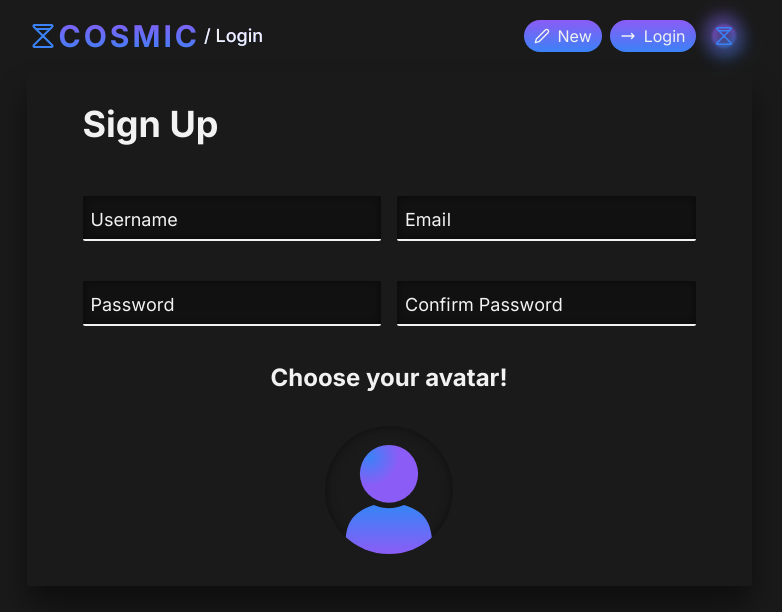
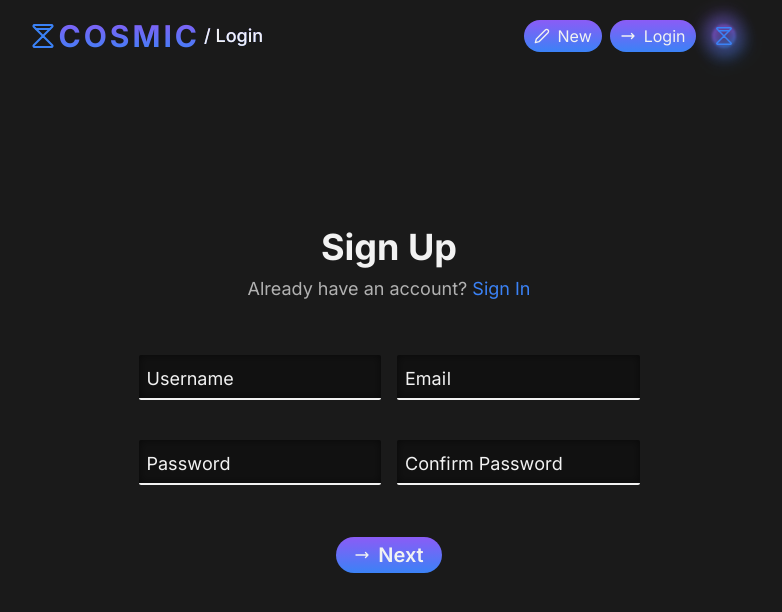
Before and after one commit to stardusteight-d4c/cosmic-blog, a Vue app: page /login in a window 1280 px wide. Shown: the top 612 px of the page, without its empty margins (251-1033 px from the left). Built offline with nearby package versions, Linux system fonts and the light colour scheme; a small style sheet from the web is missing; what phosphor-vue, vue3-highlightjs would draw is missing.

Commit message:
login page form

```diff
--- a/index.html
+++ b/index.html
@@ -29,7 +29,7 @@
     <title>Cosmic</title>
   </head>
   <body>
-    <div id="app"></div>
+    <div id="app" class="min-h-screen"></div>
     <script type="module" src="/src/main.ts"></script>
   </body>
 </html>
--- a/src/pages/Login.vue
+++ b/src/pages/Login.vue
@@ -3,10 +3,11 @@ import { defineComponent, ref, computed } from 'vue'
 import Navbar from '@/components/navbar/Navbar.vue'
 import ChooseAvatarPopUp from '@/components/ChooseAvatarPopUp.vue'
 import { chooseAvatars } from '@/utils/mock-data'
+import ArrowRight from '@/atoms/icons/ArrowRight.vue'
 
 export default defineComponent({
   name: 'Login',
-  components: { Navbar, ChooseAvatarPopUp },
+  components: { Navbar, ChooseAvatarPopUp, ArrowRight },
   setup() {
     const proceedToChooseAvatar = ref(false)
     const selectedAvatar = ref<null | string>(null)
@@ -42,13 +43,20 @@ export default defineComponent({
 </script>
 
 <template>
-  <div class="bg-[#1a1a1a] text-[#F2F2F2] min-h-screen w-screen">
+  <div
+    class="bg-[#1a1a1a] text-[#F2F2F2] h-full max-h-screen w-screen overflow-hidden"
+  >
     <portal-target name="chooseAvatarPopUp"></portal-target>
-    <div class="max-w-[725px] h-full w-full mx-auto mb-8">
+    <div class="max-w-[725px] relative min-h-screen w-full mx-auto">
       <Navbar path="login" />
-      <div class="shadowww w-full mx-auto py-8 px-14 rounded-sm">
-        <div>
-          <h1 class="text-4xl font-bold mb-8">Sign Up</h1>
+      <div
+        class="w-full absolute top-1/2 -translate-y-1/2 h-fit mx-auto px-28 rounded-sm"
+      >
+        <div class="text-center mb-8">
+          <h1 class="text-4xl font-bold">Sign Up</h1>
+          <span class="text-center inline-block text-lg text-[#F2F2F2]/70 mt-2"
+            >Already have an account? <span class="text-blue-500 hover:underline cursor-pointer">Sign In</span>
+          </span>
         </div>
         <div class="flex items-center gap-x-4">
           <div class="form-control">
@@ -111,19 +119,19 @@ export default defineComponent({
             </label>
           </div>
         </div>
-        <div class="mt-4">
-          <h2 class="text-2xl font-bold text-center mb-8">
+        <!-- <div class="mt-4">
+            <h2 class="text-2xl text-center font-bold mb-8">
               Choose your avatar!
             </h2>
             <div class="w-full flex items-center justify-center h-32 relative">
               <div
-              class="w-32 h-32 rounded-full hover:scale-105 ease-in-out active:scale-95 transition-all duration-150 relative cursor-pointer flex items-center justify-center"
+                class="w-32 h-32 rounded-full relative cursor-pointer flex items-center justify-center"
               >
                 <img
                   v-if="selectedAvatar === null"
                   @click="proceedToChooseAvatar = true"
                   src="../assets/avatar-placeholder.svg"
-                class="inner-shadow w-32 bg-[#1A1A1A] absolute z-[100] rounded-full object-cover"
+                  class="inner-shadow w-32 bg-[#1A1A1A] transition-all duration-500 hover:scale-110 ease-in-out active:scale-95 absolute z-[100] rounded-full object-cover"
                 />
                 <ChooseAvatarPopUp
                   @selectedChooseAvatarPopUp="selectedChooseAvatarPopUpObserver"
@@ -137,7 +145,7 @@ export default defineComponent({
                 >
                   <img
                     :src="avatarUrl!"
-                  class="pendulum overflow-visible absolute pointer-events-none w-36 z-[100] mx-auto"
+                    class="pendulum overflow-visible absolute pointer-events-none w-64 z-[100] mx-auto"
                   />
                   <div
                     class="box-animate w-32 h-32 absolute z-10 bg-gradient-to-t from-blue-500 to-violet-500 rounded-full mx-auto"
@@ -148,7 +156,11 @@ export default defineComponent({
                 </div>
               </div>
             </div>
-        </div>
+          </div> -->
+        <button class="w-fit text-xl mx-auto mt-8 font-semibold">
+          <ArrowRight />
+          Next
+        </button>
       </div>
     </div>
   </div>
@@ -236,4 +248,26 @@ export default defineComponent({
     transform: rotate(5deg);
   }
 }
+
+button {
+  display: flex;
+  align-items: center;
+  justify-content: center;
+  gap: 8px;
+  background-image: linear-gradient(to top, #3b82f6, #8b5cf6);
+  background-clip: padding-box;
+  color: #f2f2f2;
+  padding: 4px 18px;
+  border-radius: 999px;
+  transition: all 0.5s ease;
+}
+
+button:active {
+  transform: scale(.9) !important;
+  transition: all 100ms ease;
+}
+
+button svg {
+  width: 16px;
+}
 </style>
```
Lines whose indentation alone changed are shown as unchanged.
